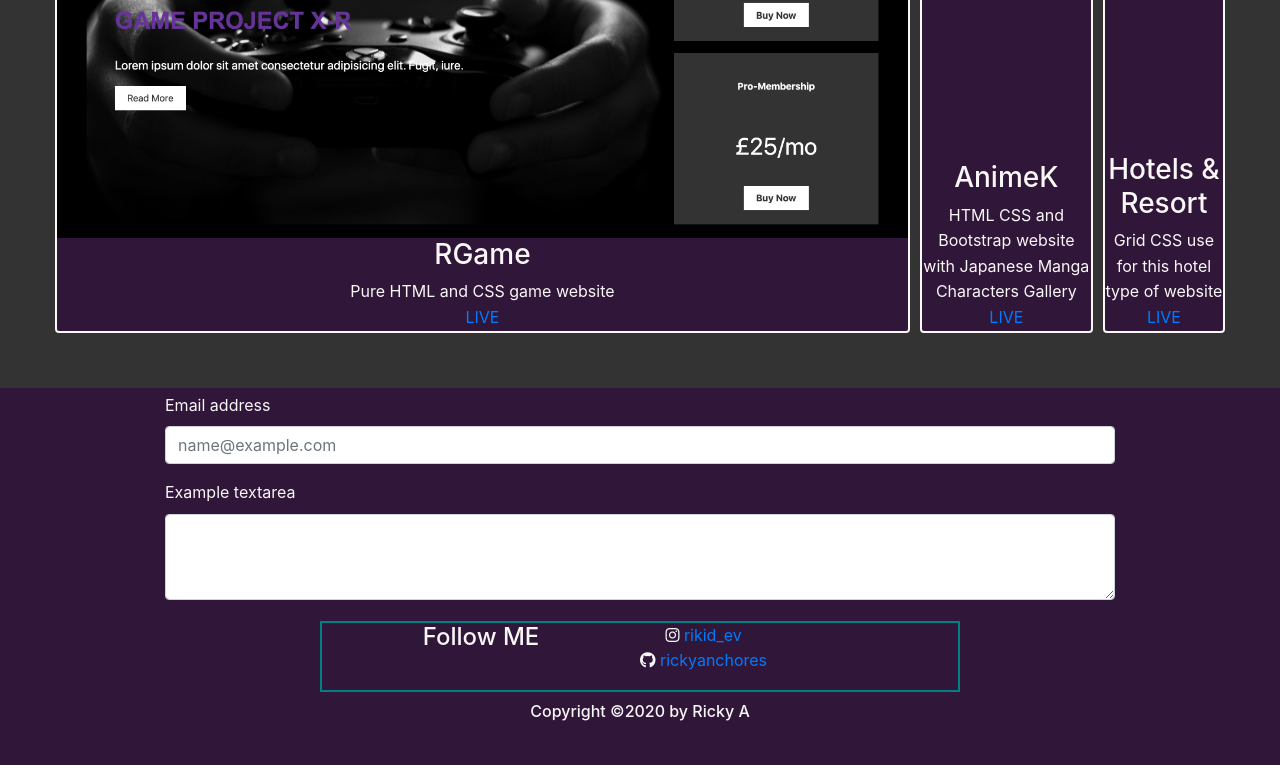
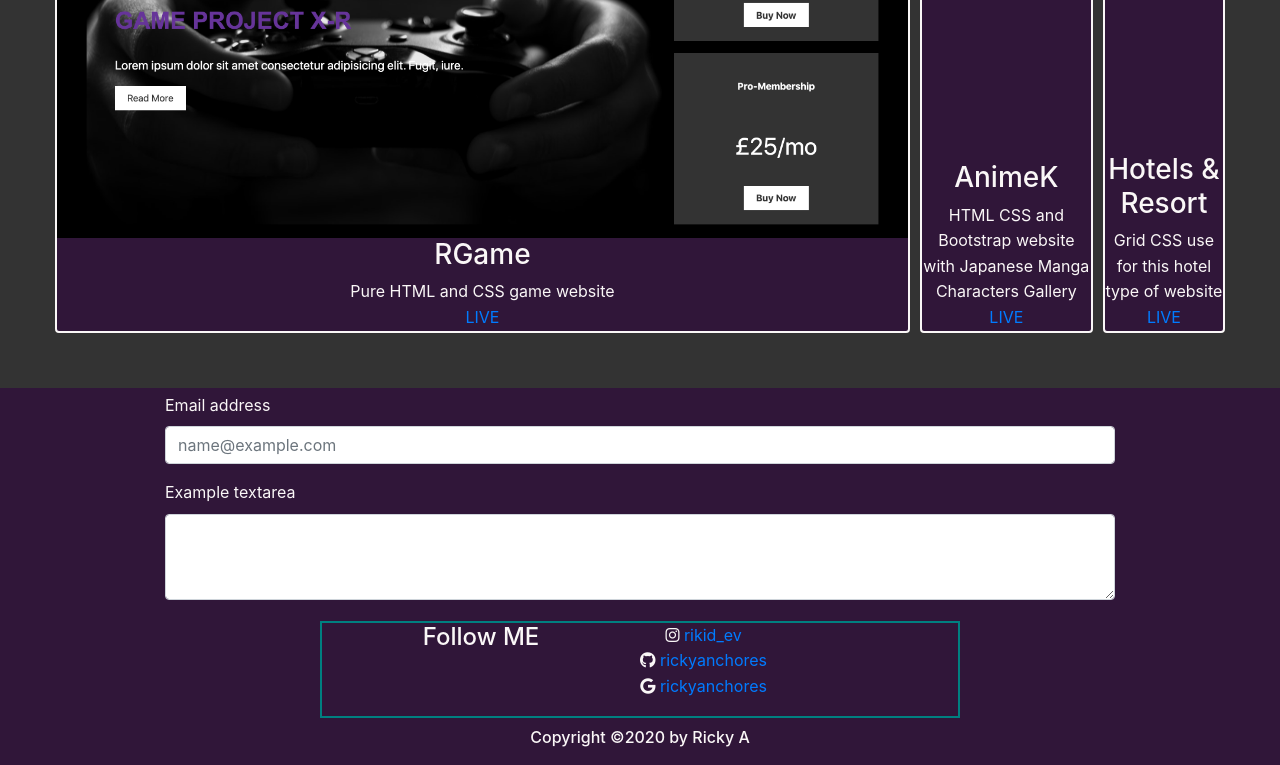
Before and after one commit to rickyanchores/RickyPortfolio, a plain HTML site: page index.html in a window 1280 px wide. Shown: the part 1389-2154 px from the top of the page. Before the commit the page ends 2128 px from the top, so only its background shows below. Drawn offline with nearby package versions, Linux system fonts and the light colour scheme.

```diff
--- a/index.html
+++ b/index.html
@@ -138,6 +138,7 @@
       <ul>
           <li><i class="fab fa-instagram"></i><a href="https://www.instagram.com/rikid_ev/" target="_blank"> rikid_ev</a></li>
           <li><i class="fab fa-github"></i><a href="https://github.com/rickyanchores" target="_blank"> rickyanchores</a></li>
+          <li><i class="fab fa-google"></i><a href="https://github.com/rickyanchores" target="_blank"> rickyanchores</a></li>
       </ul>
       </div>
   </div>
```
